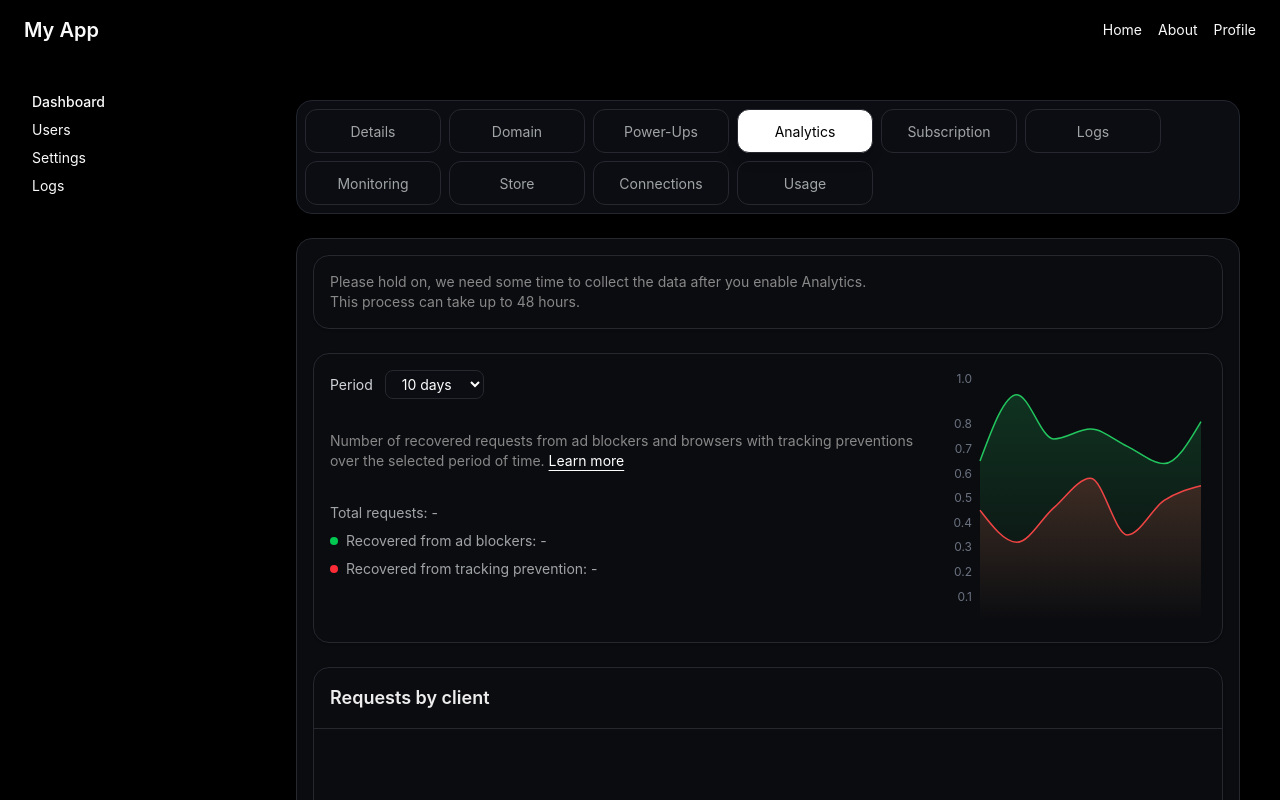
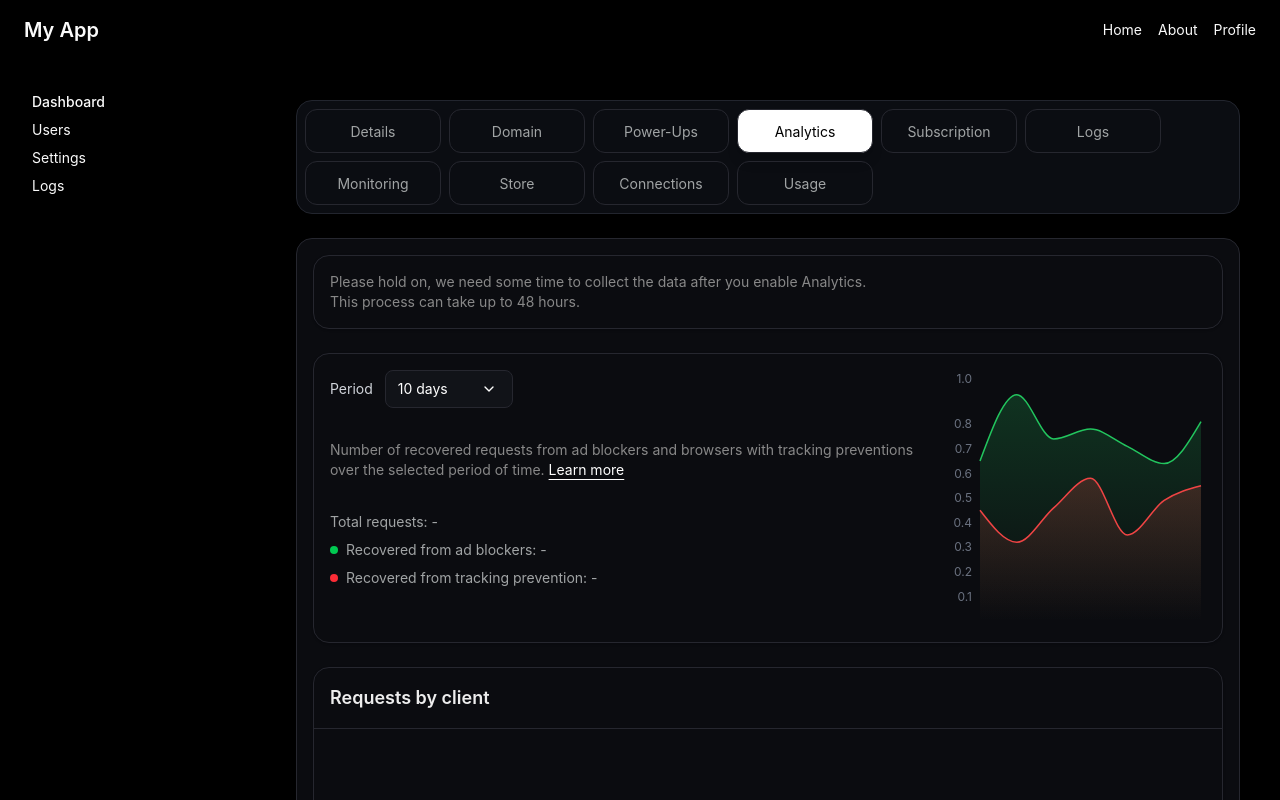
Before and after one commit to findrmeet/stape-dashboard, a React (Vite) app: page / in a window 1280 px wide. Both pictures are taken after a click on the button "Turn on Analytics". Shown: the top 800 px of the page. Built offline with nearby package versions, Linux system fonts and the light colour scheme.

Commit message:
dropdown added

```diff
--- a/src/components/AnalyticsTab.tsx
+++ b/src/components/AnalyticsTab.tsx
@@ -1,6 +1,8 @@
 import { useState } from "react";
 import { AreaChart, Area, XAxis, YAxis, Tooltip, ResponsiveContainer } from "recharts";
 import SecondaryButton from "./SecondaryButton";
+import Dropdown from "../form/Dropdown";
+
 
 const data = [
   { day: "1", recovered: 0.65, blocked: 0.45 },
@@ -13,7 +15,13 @@ const data = [
 ];
 
 export default function AnalyticsTab() {
-  const [enabled, setEnabled] = useState(false);
+  const [enabled, setEnabled] = useState<boolean>(false);
+  const [period, setPeriod] = useState<string>("10");
+  const periodOptions = [
+    { label: "10 days", value: "10" },
+    { label: "30 days", value: "30" },
+  ];
+
   const toggleEnabled = () => {
     if (enabled) setEnabled(false);
     else setEnabled(true);
@@ -32,7 +40,7 @@ export default function AnalyticsTab() {
           </SecondaryButton>
         </div>
 
-        <p className="mx-auto mt-6 mb-12 max-w-md text-sm text-neutral-400">
+        <p className="mx-auto mt-6 mb-12 text-sm text-neutral-400">
           The configuration steps for Signaly Analytics very depending on your sGTM setup.{" "}
           <span className="cursor-pointer text-white underline underline-offset-4 hover:opacity-80">
             Learn more
@@ -58,10 +66,14 @@ export default function AnalyticsTab() {
           <div className="space-y-8">
             <div className="mb-2 flex items-center gap-3">
               <span className="text-sm text-neutral-300">Period</span>
-              <select className="rounded-lg border border-[#26272F] bg-[#0B0D12] px-3 py-1 text-sm text-white">
-                <option>10 days</option>
-                <option>30 days</option>
-              </select>
+              <div className="w-32">
+                <Dropdown
+                  options={periodOptions}
+                  value={period}
+                  onChange={setPeriod}
+                  placeholder="Select"
+                />
+              </div>
             </div>
 
             <p className="mt-8 text-sm text-neutral-500">
--- a/src/form/Dropdown.tsx
+++ b/src/form/Dropdown.tsx
@@ -37,16 +37,14 @@ const Dropdown = <T,>({
         type="button"
         disabled={disabled}
         onClick={() => !disabled && setOpen((prev) => !prev)}
-        className={`w-full bg-[#111318] px-3 py-2 rounded-lg flex justify-between items-center border border-[#26272F]
-          ${disabled ? "opacity-50 cursor-not-allowed" : "text-white"}
-        `}
+        className={`flex w-full cursor-pointer items-center justify-between rounded-lg border border-[#26272F] bg-[#111318] px-3 py-2 ${disabled ? "cursor-not-allowed opacity-50" : "text-white"} `}
       >
         <span className={selectedOption ? "text-white" : "text-[#888888]"}>
           {selectedOption?.label ?? placeholder}
         </span>
 
         <span
-          className={`absolute right-4 top-1/2 -translate-y-1/2 transition-transform ${
+          className={`absolute top-1/2 right-4 -translate-y-1/2 transition-transform ${
             open ? "rotate-180" : ""
           }`}
         >
@@ -56,7 +54,7 @@ const Dropdown = <T,>({
 
       {/* Dropdown */}
       {open && !disabled && (
-        <ul className="absolute z-10 mt-2 w-full bg-[#181A20] rounded-lg shadow-lg border border-[#26272F]">
+        <ul className="absolute z-10 mt-2 w-full rounded-lg border border-[#26272F] bg-[#181A20] shadow-lg">
           {options?.map((option) => (
             <li
               key={String(option.value)}
@@ -64,7 +62,7 @@ const Dropdown = <T,>({
                 onChange(option.value);
                 setOpen(false);
               }}
-              className="px-3 py-2 bg-[#111217] hover:bg-[#3A3B44] cursor-pointer rounded-xl m-2"
+              className="m-2 cursor-pointer rounded-xl bg-[#111217] px-3 py-2 hover:bg-[#3A3B44]"
             >
               {option.label}
             </li>
```
